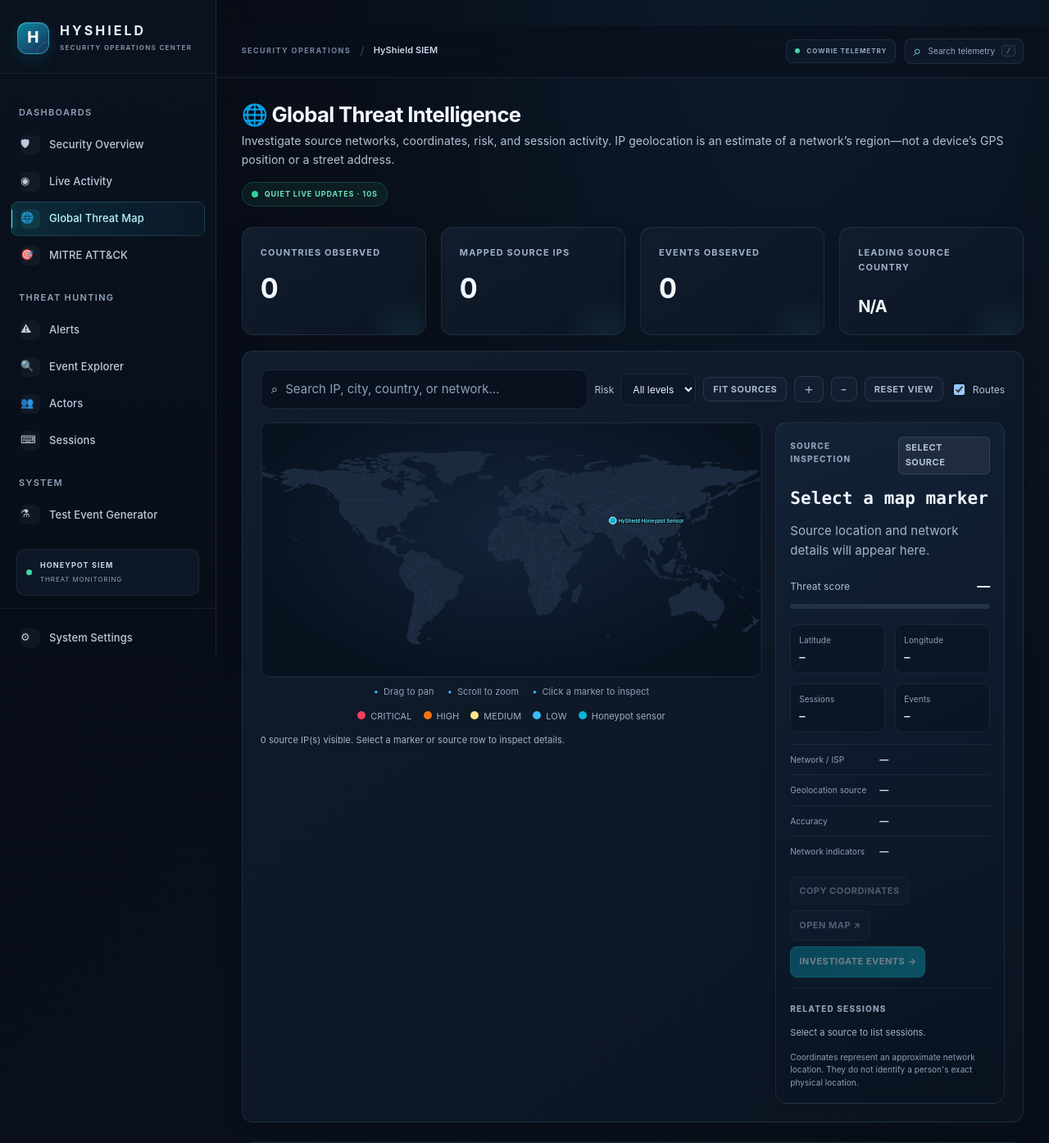
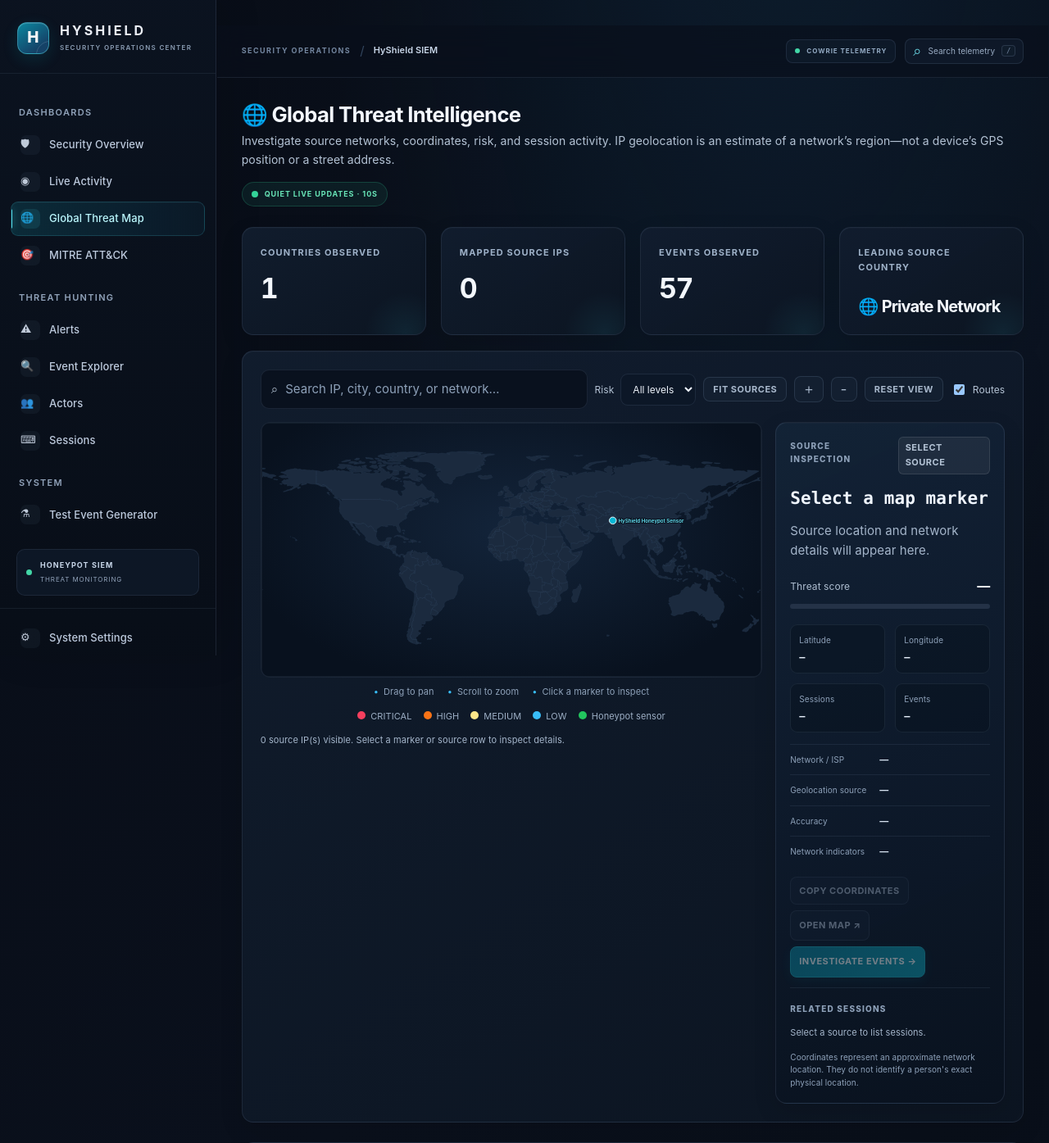
Before and after one commit to faizan-manazir/HyShield-A-Hybrid-AI-Driven-SSH-Honeypot-Framework-with-Dockerized-Command-Execution, a FastAPI app: page /geomap in a window 1280 px wide. Shown: the top 1395 px of the page at 82% size. Run offline with FastAPI, Linux system fonts and the light colour scheme; data comes from the database, SQL or seed files in the repository; data that the repository does not hold is empty.

Commit message:
Update threat map color legend

```diff
--- a/python-siem/app/templates/geomap.html
+++ b/python-siem/app/templates/geomap.html
@@ -33,7 +33,7 @@
       <div class="geo-map-hint"><span>Drag to pan</span><span>Scroll to zoom</span><span>Click a marker to inspect</span></div>
       <div class="legend">
         {% for lvl in ['CRITICAL', 'HIGH', 'MEDIUM', 'LOW'] %}<span><i style="background:{{ RISK_COLORS[lvl] }}"></i>{{ lvl }}</span>{% endfor %}
-        <span><i style="background:#06b6d4"></i>Honeypot sensor</span>
+        <span><i style="background:#22c55e"></i>Honeypot sensor</span>
       </div>
       <p id="geo-map-status" class="muted geo-map-status" role="status" aria-live="polite">{{ d.stats.mappedNodes }} source IP(s) mapped. Select any marker to inspect its coordinates and sessions.</p>
     </div>
```
